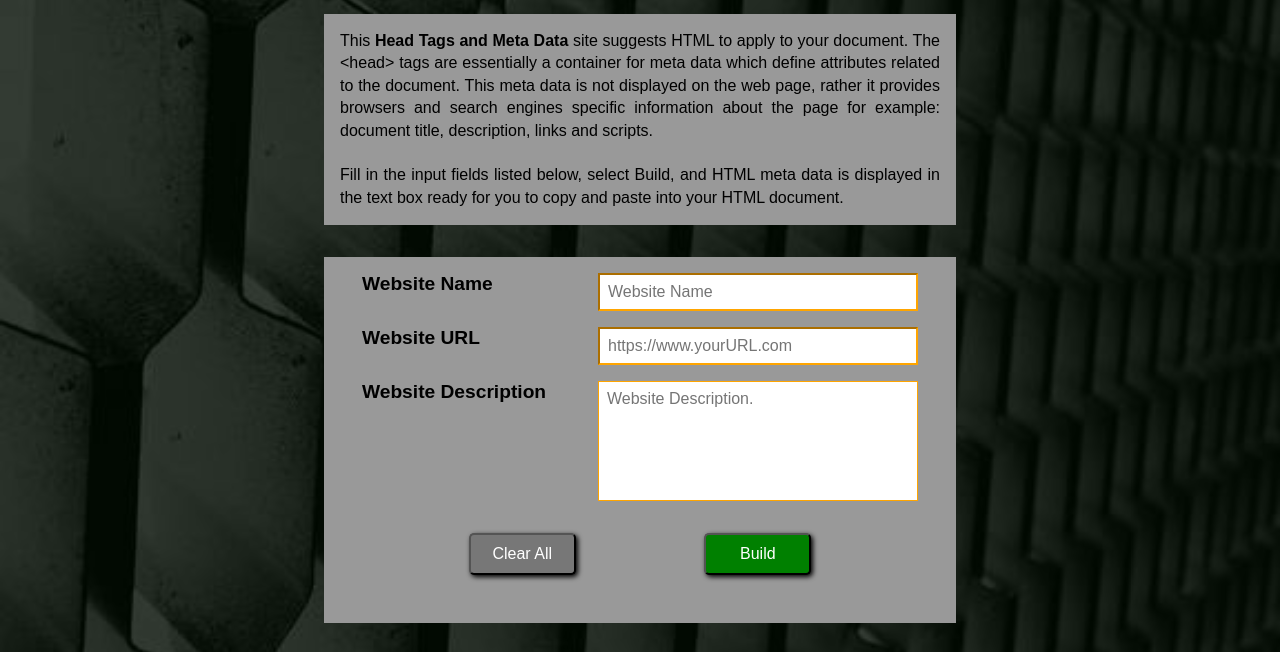
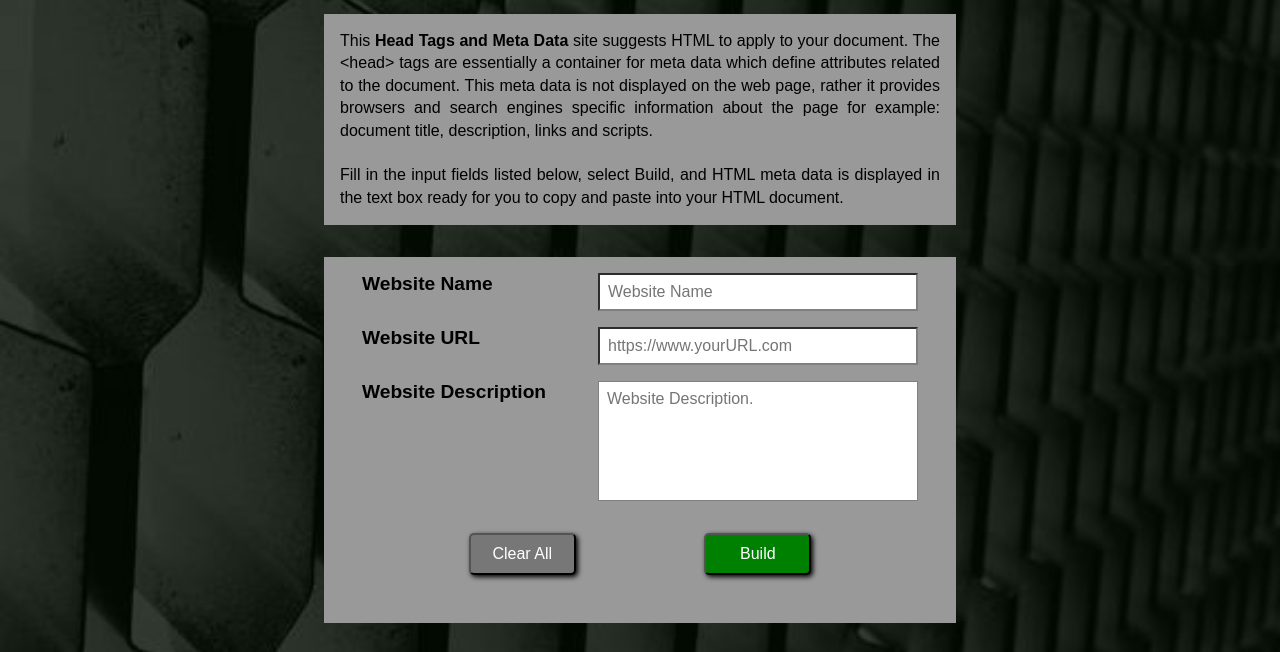
Before and after one commit to framework2232/framework2232.github.io, a plain HTML site: page headtags.html in a window 1280 px wide. Both pictures are taken after a click on the button "Clear All". Shown: the part 108-760 px from the top of the page. Drawn offline with Linux system fonts and the light colour scheme.

Commit message:
headd tags fixed
OK :) smiles now. form removed. btns working good.

```diff
--- a/headtags/headtags.js
+++ b/headtags/headtags.js
@@ -4,7 +4,7 @@ const resultURL = document.getElementById("resultURL");
 const resultDescription = document.getElementById("resultDescription");
 const meta = document.getElementById("metaDataBoilerPlate");
 
-// form.addEventListener("submit", (e) => {
+
 function build() {
 
     if (siteName.value === "" || siteName.value == null) {
@@ -40,28 +40,25 @@ function build() {
     resultDescription.innerText = siteDescription.value + "...";
     }
 
-
     meta.setAttribute('style', 'white-space: pre;');
     meta.textContent = '<!DOCTYPE html>\n<html lang="en">\n<head>\n\t<meta charset="UTF-8">\n\t<meta name="viewport" content="width=device-width, initial-scale=1.0">\n\t<title>'+siteName.value+'</title>\n\t<meta name="robots" content="index, follow">\n\t<meta name="description" content="'+siteDescription.value+'">\n\t<meta name="googlebot" content="index, follow, max-snippet:-1, max-image-preview:large, max-video-preview:-1">\n\t<meta name="bingbot" content="index, follow, max-snippet:-1, max-image-preview:large, max-video-preview:-1">\n\t<link rel="canonical" href="'+siteURL.value+'">\n\t<link rel="stylesheet" href="https://cdnjs.cloudflare.com/ajax/libs/font-awesome/4.7.0/css/font-awesome.min.css">\n\t<link rel="stylesheet" href="css/style.css" type="text/css"></link>\n\t<link rel="manifest" href="manifest.json">\n\t<link rel="icon" type="image/x-icon" href="favicon.ico">\n\t<link rel="icon" type="image/png" href="favicon.png">\n</head>\n<body>\n\n\n</body>\n</html>'
-
 }
 
 
-// })
-
-// form.addEventListener("reset", (e) => {
 function clearAll() {
     siteName.value === "";
-    document.getElementById("siteName").style.borderColor="orange";
+    document.getElementById("siteName").style.borderColor="grey";
     resultName.innerText = "Website Page Title";
+    document.getElementById("siteName").value="";
 
     siteURL.value === "";
-    document.getElementById("siteURL").style.borderColor="orange";
+    document.getElementById("siteURL").style.borderColor="grey";
     resultURL.innerText = "www.yourURLhere.com";
+    document.getElementById("siteURL").value="";
 
     siteDescription.value === "";
-    document.getElementById("siteDescription").style.borderColor="orange";
+    document.getElementById("siteDescription").style.borderColor="grey";
     resultDescription.innerText = "Website Page Description goes here. Recommended between 50 - 150 characters long";
+    document.getElementById("siteDescription").value="";
     meta.textContent = "";
 }
-// })
```
Also changed, not shown: headtags.html (+1 -5 lines).
